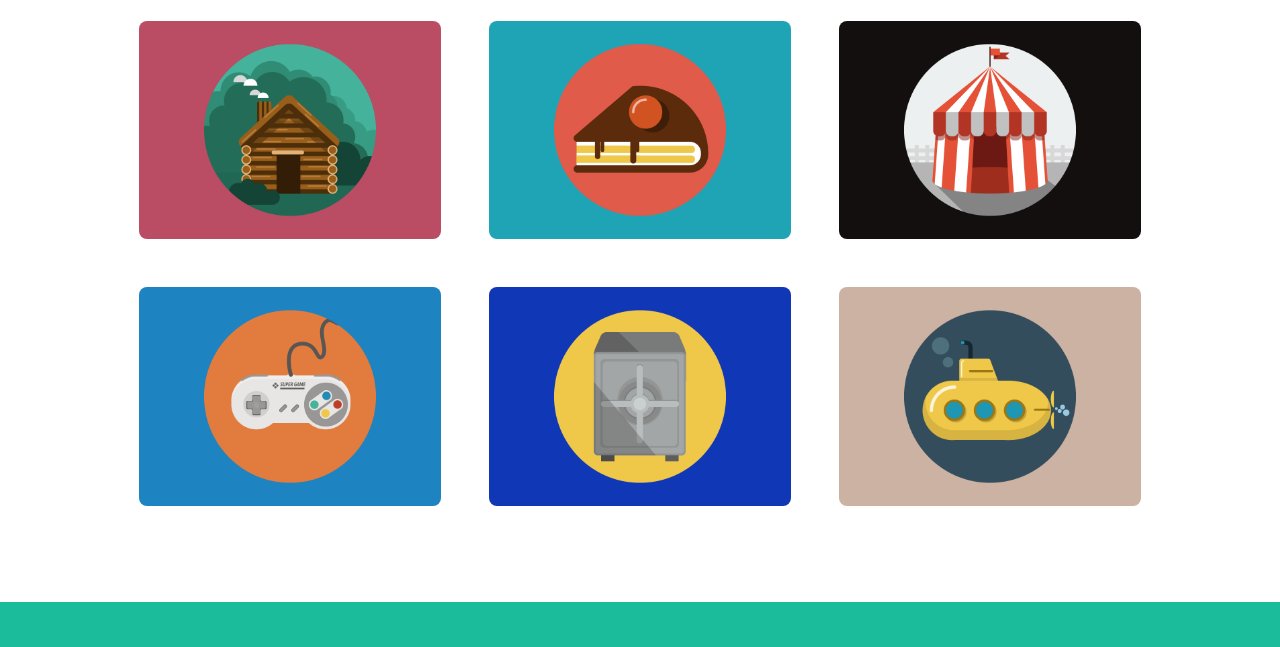
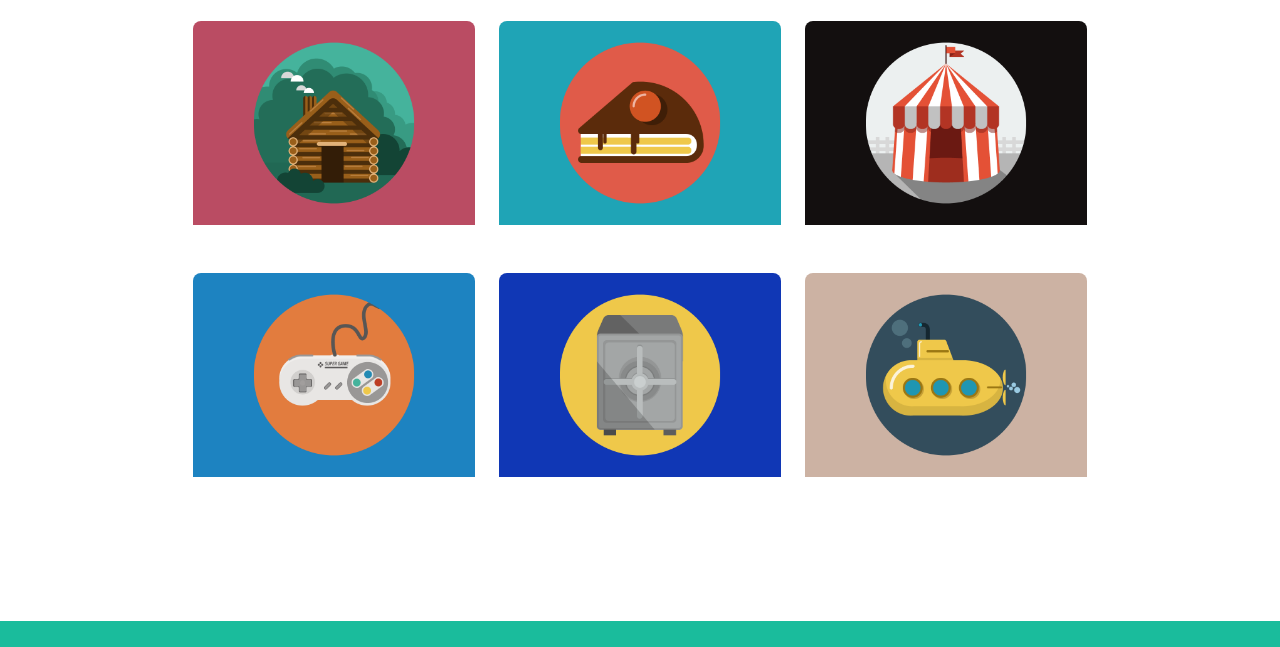
Before and after one commit to Valentina-De-Mite/html-css-bootstrap-freelancer, a plain HTML site: page index.html in a window 1280 px wide. Shown: the part 837-1484 px from the top of the page. Drawn offline with nearby package versions, Linux system fonts and the light colour scheme.

Commit message:
fixed portfolio

```diff
--- a/assets/style.css
+++ b/assets/style.css
@@ -41,15 +41,8 @@ hr {
     border-color: black;
 }
 
-.card {
-    width: calc(100% / 12 * 3);
-    height: 25%;
-}
 
-.col {
-    width: calc(100% / 12 * 3 - 10px;
-            height: 25%;
-    }
+
 
 ::placeholder {
     color: black;
--- a/index.html
+++ b/index.html
@@ -43,7 +43,7 @@
     <!-- MAIN -->
     <main>
         <div class="container-fluid bg-color-green">
-            <section class="w-75 text-center m-auto  text-white">
+            <section class="w-75 text-center m-auto text-white">
                 <img class="avatar pt-5 pb-5 img-fluid" src="./assets/images/avatar.svg" alt="">
                 <p class="title t-s">START BOOTSTRAP</p>
                 <div class=" pt-3 fs-3 d-flex align-items-center justify-content-center gap-3">
@@ -60,7 +60,7 @@
         </div>
 
         <div class="container-fluid bg-white">
-            <section class="container-fluid text-center m-auto bg-color-white">
+            <section class="container-fluid w-75 text-center m-auto bg-color-white">
                 <div class="title pt-5 pb-2">
                     PORTFOLIO
                 </div>
@@ -69,24 +69,24 @@
                     <i class="fa-solid fa-star"></i>
                     <hr class="black">
                 </div>
-                <div class=" container-fluid d-flex justify-content-center m-auto gap-5 pt-4 pb-5 mb-5 flex-wrap">
+                <div class=" row row-cols-1 row-cols-md-3 justify-content-center m-auto pt-4 pb-5 mb-5 flex-wrap ">
                     <div class="card border-0" >
-                      <img class="rounded-3" src="./assets/images/cabin.png" alt="...">
+                      <img class=" img-fluid rounded-3 pb-5" src="./assets/images/cabin.png" alt="...">
                     </div>
                     <div class="card border-0" >
-                        <img class="rounded-3" src="./assets/images/cake.png" alt="...">
+                        <img class=" img-fluid rounded-3 pb-5" src="./assets/images/cake.png" alt="...">
                       </div>
                       <div class="card border-0" >
-                        <img class="rounded-3" src="./assets/images/circus.png" alt="...">
+                        <img class=" img-fluid rounded-3 pb-5" src="./assets/images/circus.png" alt="...">
                     </div>
                     <div class="card border-0" >
-                        <img class="rounded-3" src="./assets/images/game.png" alt="...">
+                        <img class="img-fluid rounded-3 pb-5" src="./assets/images/game.png" alt="...">
                       </div>
                       <div class="card border-0 " >
-                          <img class="rounded-3" src="./assets/images/safe.png" alt="...">
+                          <img class="img-fluid rounded-3 pb-5" src="./assets/images/safe.png" alt="...">
                         </div>
                         <div class="card border-0" >
-                          <img class="rounded-3" src="./assets/images/submarine.png" alt="...">
+                          <img class="img-fluid rounded-3 pb-5" src="./assets/images/submarine.png" alt="...">
                       </div>
                 </div>
             </section>
@@ -94,7 +94,7 @@
 
 
         </div>
-            <section class=" text-center pt-5 pb-5 mb-5m-auto bg-color-green text-white">
+            <section class=" text-center pt-5 pb-5 mb-5 m-auto bg-color-green text-white flex-wrap">
                 <p class="title">ABOUT</p>
                 <div class=" pt-3 fs-3 d-flex align-items-center justify-content-center gap-3">
                     <hr>
```
Lines whose indentation alone changed are shown as unchanged.
